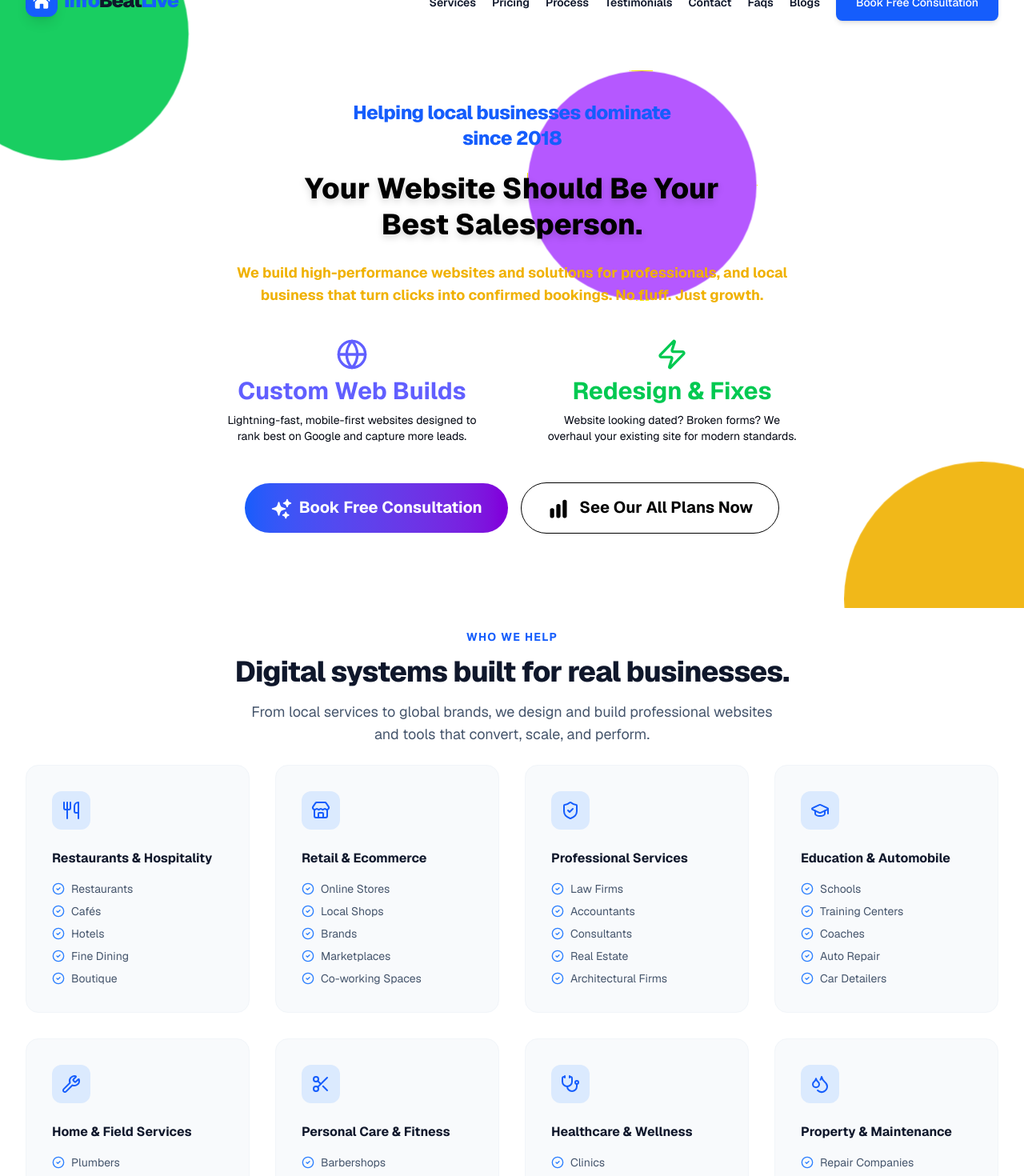
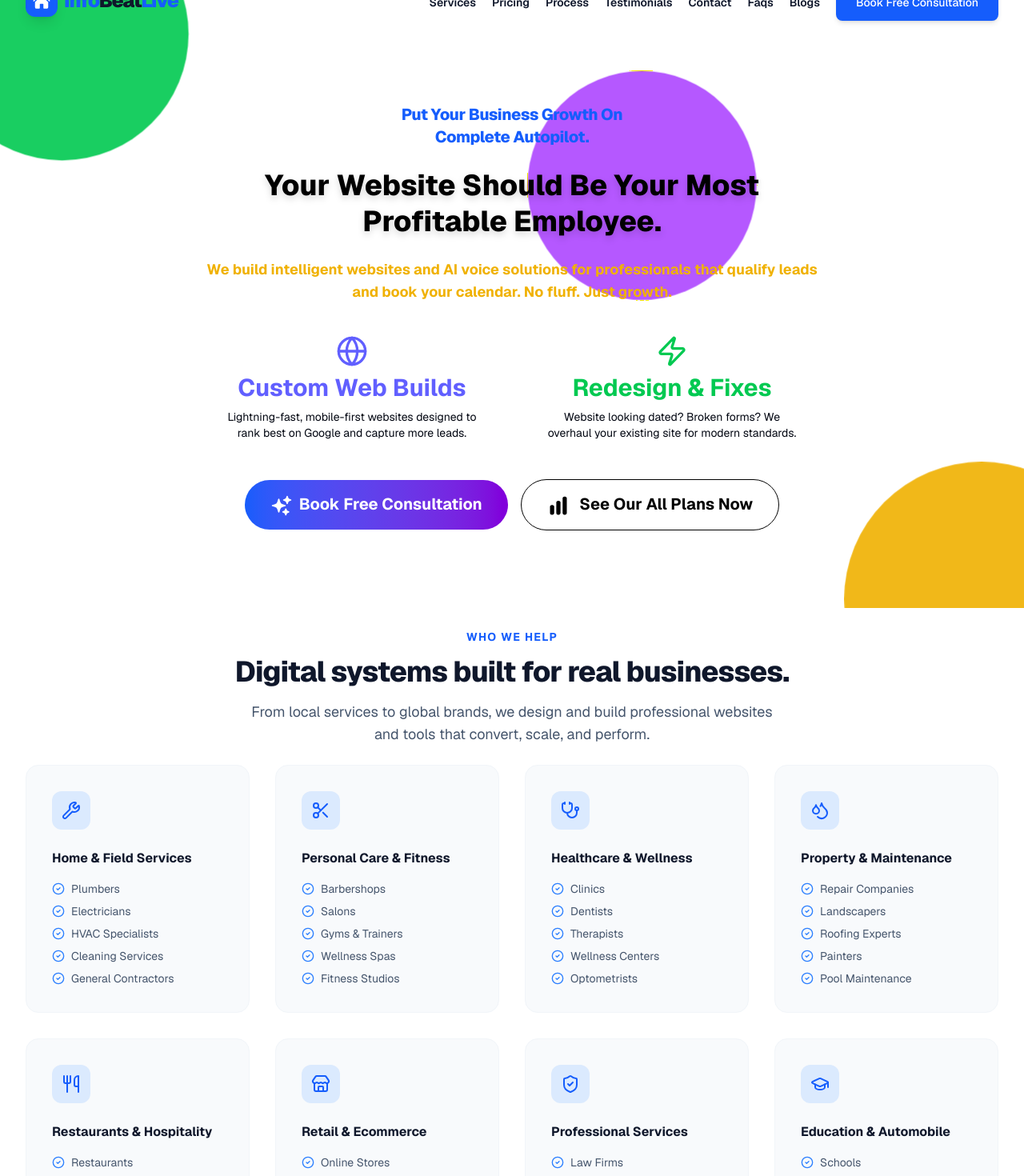
Before and after one commit to abdurrahman9955/infobeatlive-agency, a Next.js app: page / in a window 1280 px wide. Shown: the part 40-1510 px from the top of the page at 80% size. Built offline with nearby package versions, Linux system fonts and the light colour scheme.

Commit message:
production

```diff
--- a/app/components/Hero.tsx
+++ b/app/components/Hero.tsx
@@ -30,19 +30,28 @@ export const Button = ({ children, variant, className, href}: { children: React.
 
       <div className="relative z-10 text-center max-w-full px-6">
 
-        <p className="text-lg sm:text-2xl font-extrabold tracking-tight text-blue-600 mb-6">
-              Helping local businesses dominate
+        <p className="text-lg sm:text-xl font-extrabold tracking-tight text-blue-600 mb-6">
+              {/* Helping local businesses dominate */}
+                  Put Your Business Growth On
               <br/>
-              since 2018
+              {/* since 2018 */} Complete Autopilot.
         </p>
         <h1 className="text-3xl max-sm:text-xl lg:text-4xl  font-extrabold leading-tight text-black mb-6 drop-shadow-lg">
-          Your Website Should Be Your <br />
-          <span className="">Best Salesperson.</span>
+          {/* Your Website Should Be Your <br />
+          <span className="">Best Salesperson.</span> */}
+
+        {/* Put Your Business Growth On Complete Autopilot. */}
+
+          Your Website Should Be Your Most<br />
+          <span className="">Profitable Employee.</span>
 
         </h1>
         <p className="text-base sm:text-lg text-yellow-500 font-bold mb-10 max-w-3xl mx-auto">
-          We build high-performance websites and solutions for professionals, and local business that
-          turn clicks into confirmed bookings. No fluff. Just growth.
+          {/* We build high-performance websites and solutions for professionals, and local business that
+          turn clicks into confirmed bookings. No fluff. Just growth. */}
+
+          We build intelligent websites and AI voice solutions for professionals that qualify leads and book
+          your calendar. No fluff. Just growth.
         </p>
 
         <div className="grid grid-cols-2 max-sm:grid-cols-1 gap-8 place-items-center mb-12">
--- a/app/components/Pricing.tsx
+++ b/app/components/Pricing.tsx
@@ -193,7 +193,6 @@ export const Pricing: React.FC = () => {
             "Website chat",
             "Email notifications",
             "Booking & calendar sync",
-            "Automated SMS / WhatsApp / email",
             "Follow-up reminders",
             "CRM & Automations",
             "Full AI voice agents",
@@ -206,12 +205,11 @@ export const Pricing: React.FC = () => {
           featured: true,
           features: [
             "Everything In  Starter +",
-            "10–15 posts/month per platform",
-            "TikTok + Instagram + Facebook",
-            "AI-generated videos",
+            "Automated SMS / email",
             "Lead qualification calls",
             "Appointment booking",
-            "Auto-replies (comments + DMs)",
+            "Email and phone outreach",
+            "Weekly reporting",
             "Dedicated Account Manager",
             "Unlimited Updates",
           ],
@@ -222,16 +220,12 @@ export const Pricing: React.FC = () => {
           price: "$3000",
           interval: "mo",
           features: [
-
             "Everything In Growth +",
             "Paid Ads Management",
             "Ad campaign setup",
-
             "AI-generated Ads Content",
             "Weekly reporting",
             "Meta + Google Ads",
-
-            "24/7 Dedicated Support",
             "Dedicated Account Manager",
             "Unlimited Updates",
 
--- a/app/components/Services.tsx
+++ b/app/components/Services.tsx
@@ -7,6 +7,11 @@ import { SectionHeading } from './SectionHeading';
 
 export const Services: React.FC = () => {
   const services = [
+    {
+      icon: <Bot size={24} />,
+      title: "AI & Automation",
+      text: "Auto-reply to leads, online booking systems, and AI chatbots to handle queries 24/7."
+    },
     {
       icon: <Globe size={24} />,
       title: "Custom Web Builds",
@@ -32,11 +37,6 @@ export const Services: React.FC = () => {
       title: "Social Media Setup",
       text: "Strategic setup and management for Facebook, Instagram, and TikTok to keep you top-of-mind."
     },
-    {
-      icon: <Bot size={24} />,
-      title: "AI & Automation",
-      text: "Auto-reply to leads, online booking systems, and AI chatbots to handle queries 24/7."
-    }
   ];
 
   return (
--- a/app/components/WhoWeHelp.tsx
+++ b/app/components/WhoWeHelp.tsx
@@ -23,6 +23,26 @@ type Niche = {
 export const WhoWeHelp: React.FC = () => {
   const niches: Niche[] = [
     {
+      title: "Home & Field Services",
+      list: ["Plumbers", "Electricians", "HVAC Specialists", "Cleaning Services", "General Contractors"],
+      icon: <Wrench className="text-blue-600" />,
+    },
+    {
+      title: "Personal Care & Fitness",
+      list: ["Barbershops", "Salons", "Gyms & Trainers", "Wellness Spas", "Fitness Studios"],
+      icon: <Scissors className="text-blue-600" />,
+    },
+    {
+      title: "Healthcare & Wellness",
+      list: ["Clinics", "Dentists", "Therapists", "Wellness Centers", "Optometrists"],
+      icon: <Stethoscope className="text-blue-600" />,
+    },
+    {
+      title: "Property & Maintenance",
+      list: ["Repair Companies","Landscapers", "Roofing Experts", "Painters", "Pool Maintenance"],
+      icon: <Droplets className="text-blue-600" />,
+    },
+    {
       title: "Restaurants & Hospitality",
       list: ["Restaurants", "Cafés", "Hotels", "Fine Dining",  "Boutique"],
       icon: <Utensils className="text-blue-600" />,
@@ -41,26 +61,6 @@ export const WhoWeHelp: React.FC = () => {
       title: "Education & Automobile",
       list: ["Schools", "Training Centers", "Coaches", "Auto Repair", "Car Detailers"],
       icon: <GraduationCap className="text-blue-600" />,
-    },
-    {
-      title: "Home & Field Services",
-      list: ["Plumbers", "Electricians", "HVAC Specialists", "Cleaning Services", "General Contractors"],
-      icon: <Wrench className="text-blue-600" />,
-    },
-    {
-      title: "Personal Care & Fitness",
-      list: ["Barbershops", "Salons", "Gyms & Trainers", "Wellness Spas", "Fitness Studios"],
-      icon: <Scissors className="text-blue-600" />,
-    },
-    {
-      title: "Healthcare & Wellness",
-      list: ["Clinics", "Dentists", "Therapists", "Wellness Centers", "Optometrists"],
-      icon: <Stethoscope className="text-blue-600" />,
-    },
-    {
-      title: "Property & Maintenance",
-      list: ["Repair Companies","Landscapers", "Roofing Experts", "Painters", "Pool Maintenance"],
-      icon: <Droplets className="text-blue-600" />,
     },
 
   ];
```
